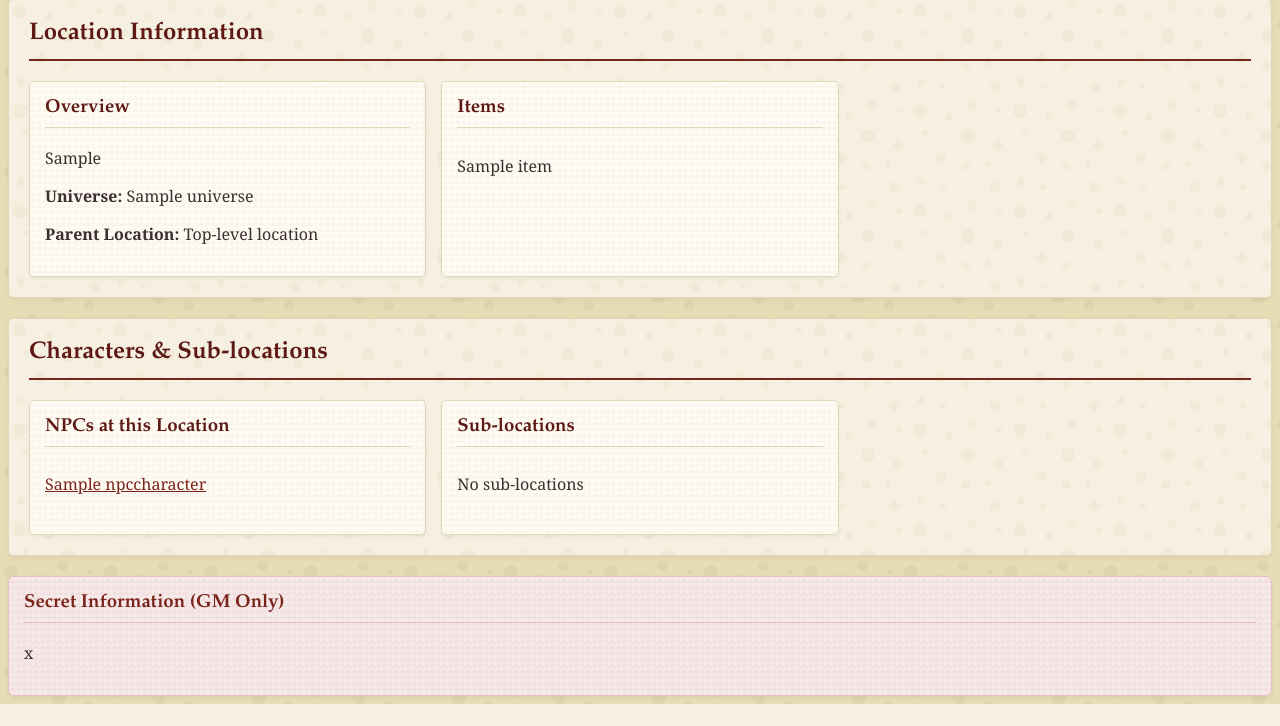
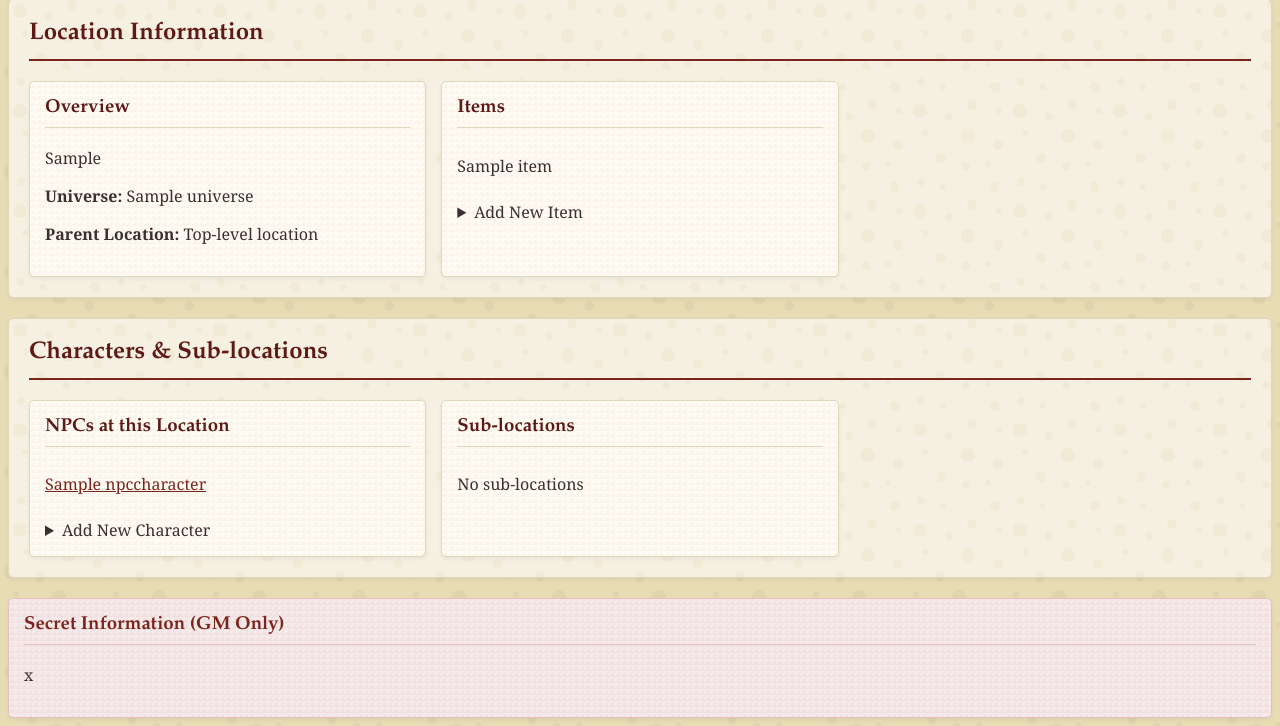
Before and after one commit to JonnyDKahle/PenAndPaper, a Django app: page /location/1/ in a window 1280 px wide. Shown: the part 239-965 px from the top of the page. Before the commit the page ends 943 px from the top, so only its background shows below. Run offline with Django 4.2, Linux system fonts and the light colour scheme; tables that the repository leaves empty hold one stand-in row (values such as "Sample post").

Commit message:
Add item creation form and character addition functionality to location detail view

```diff
--- a/tabletop/npc_cards/forms.py
+++ b/tabletop/npc_cards/forms.py
@@ -1,5 +1,5 @@
 from django import forms
-from .models import Location, NPCCharacter
+from .models import Location, NPCCharacter, Item
 
 class LocationForm(forms.ModelForm):
     class Meta:
@@ -50,3 +50,8 @@ class NPCCharacterBlueprintEditForm(forms.ModelForm):
             'race':forms.Select(),
             'alignment':forms.Select(),
         }
+
+class ItemCreateForm(forms.ModelForm):
+    class Meta:
+        model = Item
+        fields = '__all__'
--- a/tabletop/npc_cards/templates/npc_cards/location_detail.html
+++ b/tabletop/npc_cards/templates/npc_cards/location_detail.html
@@ -246,6 +246,15 @@
                         <li>No items in this location</li>
                     {% endfor %}
                 </ul>
+
+                <details class="item-form-toggle">
+                    <summary>Add New Item</summary>
+                    <form method="POST">
+                        {% csrf_token %}
+                        {{ item_form.as_p }}
+                        <button type="submit" name="submit_item">Add Item</button>
+                    </form>
+                </details>
             </div>
         </div>
     </div>
@@ -264,6 +273,15 @@
                         <li>No NPCs in this location</li>
                     {% endfor %}
                 </ul>
+
+                <details class="character-form-toggle">
+                    <summary>Add New Character</summary>
+                    <form method="POST" enctype="multipart/form-data">
+                        {% csrf_token %}
+                        {{ character_form.as_p }}
+                        <button type="submit" name="submit_character">Add Character</button>
+                    </form>
+                </details>
             </div>
 
             <div class="card">
--- a/tabletop/npc_cards/urls.py
+++ b/tabletop/npc_cards/urls.py
@@ -19,4 +19,8 @@ urlpatterns = [
     path('characters/create/', views.create_character, name='create_character'),
     path('characters/<int:id>/', views.character_detail, name='character_detail'),
     path('characters/<int:id>/edit/', views.edit_character, name='edit_character'),
+
+    # Item URLs
+    # path('location/<int:location_id>/items/create', views.create_item, name='create_item'),
+    # path('items/create', views.create_item, name='create_item'),
 ]
--- a/tabletop/npc_cards/views.py
+++ b/tabletop/npc_cards/views.py
@@ -1,7 +1,7 @@
 from django.shortcuts import render, get_object_or_404, redirect
 from .models import NPCCharacter, Universe, Location
 from .forms import LocationForm, NPCCharacterForm, NPCCharacterFormBlueprintForm, NPCCharacterBlueprintEditForm
-from .forms import NPCCharacterBlueprintForm
+from .forms import NPCCharacterBlueprintForm, ItemCreateForm
 
 # Create your views here.
 
@@ -22,8 +22,33 @@ def UniverseView(request):
 
 def LocationDetailView(request, id):
     location = get_object_or_404(Location, id=id)
+    item_form = ItemCreateForm()
+    character_form = NPCCharacterForm(initial={'location':location})
 
-    context = {'location':location}
+    if request.method == 'POST':
+        if 'submit_item' in request.POST:
+            item_form = ItemCreateForm(request.POST)
+            if item_form.is_valid():
+                item = item_form.save()
+                location.items.add(item)
+                return redirect('npc_cards:location', id=location.id)
+
+        elif 'submit_character' in request.POST:
+            # Process character form
+            character_form = NPCCharacterForm(request.POST, request.FILES)
+            if character_form.is_valid():
+                character = character_form.save(commit=False)
+                character.is_blueprint = False
+                character.location = location
+                character.save()
+                character_form.save_m2m()
+                return redirect('npc_cards:location', id=location.id)
+
+    context = {
+        'location':location,
+        'item_form':item_form,
+        'character_form':character_form,
+        }
     return render(request, 'npc_cards/location_detail.html', context=context)
 
 def blueprint_list(request):
```
